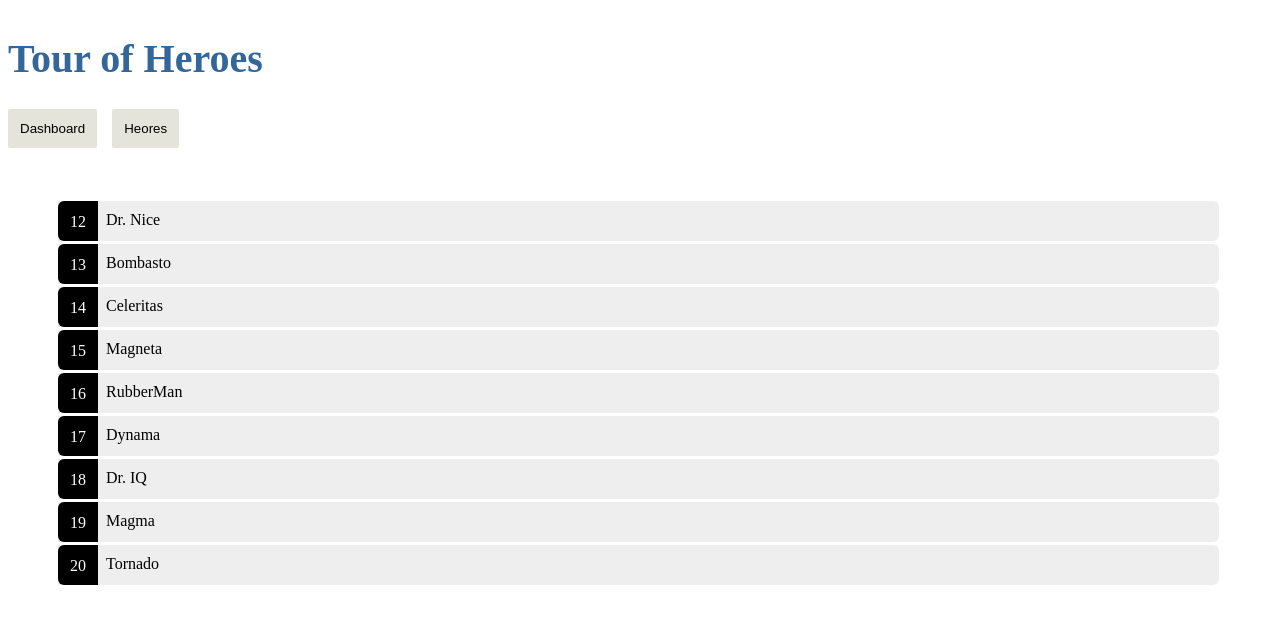
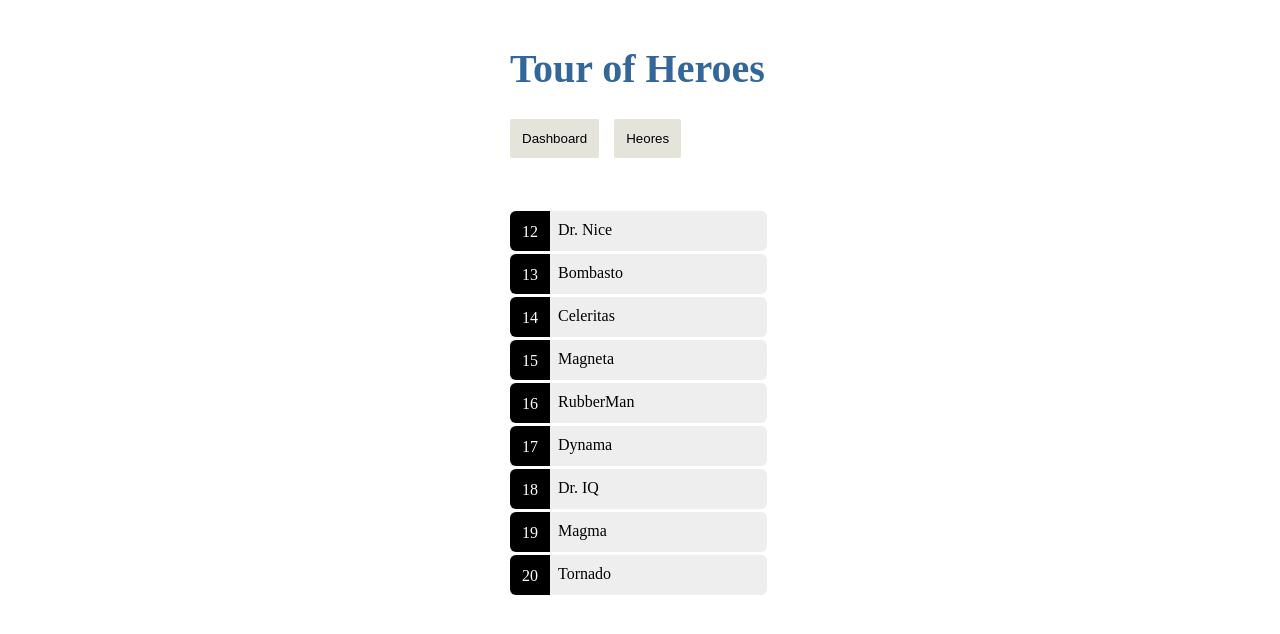
Before and after one commit to mwvane/heroes, an Angular app: page /heroes in a window 1280 px wide. Shown: the top 634 px of the page. Built offline with nearby package versions, Linux system fonts and the light colour scheme.

Commit message:
Create hero-item component and upadet hero component

```diff
--- a/src/app/app.component.css
+++ b/src/app/app.component.css
@@ -6,8 +6,8 @@
 .container{
     display: flex;
     justify-content: center;
-    background-color: red;
     align-self: center;
     flex-direction: column;
     padding: 10px;
+    min-width: 260px;
 }
--- a/src/app/app.component.html
+++ b/src/app/app.component.html
@@ -1,4 +1,6 @@
 <div class="main-container">
-  <app-header (clickOnHeroes)="onHeroes()"></app-header>
-  <router-outlet></router-outlet>
+  <div class="container">
+    <app-header (clickOnHeroes)="onHeroes()"></app-header>
+    <router-outlet></router-outlet>
+  </div>
 </div>
--- a/src/app/app.module.ts
+++ b/src/app/app.module.ts
@@ -5,6 +5,7 @@ import { AppComponent } from './app.component';
 import { HeaderComponent } from './header/header.component';
 import { DashboardComponent } from './dashboard/dashboard.component';
 import { HeroeComponent } from './heroe/heroe.component';
+import { HeroItemComponent } from './hero-item/hero-item.component';
 
 @NgModule({
   declarations: [
@@ -12,6 +13,7 @@ import { HeroeComponent } from './heroe/heroe.component';
     HeaderComponent,
     DashboardComponent,
     HeroeComponent,
+    HeroItemComponent,
   ],
   imports: [
     BrowserModule,
--- /dev/null
+++ b/src/app/hero-item/hero-item.component.css
@@ -0,0 +1,23 @@
+.hero {
+    display: flex;
+    margin: 3px;
+    margin-left: 0;
+    height: 40px;
+    text-align: center;
+    background-color: #eeeeee;
+    border-radius: 0 6px 6px 0;
+  }
+  span {
+    background-color: black;
+    color: white;
+    padding: 12px;
+    border-radius: 6px 0 0 6px;
+  }
+  p {
+    margin-left: 8px;
+    margin-top: 10px;
+  }
+  .hero:hover {
+    margin-left: 6px;
+    transition: .2s;
+  }
--- /dev/null
+++ b/src/app/hero-item/hero-item.component.html
@@ -0,0 +1,6 @@
+<div class="conatianer">
+  <div class="hero" (click) = "onItemClick()">
+    <span>{{hero.id}}</span>
+    <p>{{hero.name}}</p>
+  </div>
+</div>
--- /dev/null
+++ b/src/app/hero-item/hero-item.component.ts
@@ -0,0 +1,16 @@
+import { Component, EventEmitter, Output, Input} from '@angular/core';
+import { Hero } from '../model.hero';
+
+
+@Component({
+  selector: 'app-hero-item',
+  templateUrl: './hero-item.component.html',
+  styleUrls: ['./hero-item.component.css']
+})
+export class HeroItemComponent {
+  @Input() hero: Hero
+  @Output() itemClick: EventEmitter<any> = new EventEmitter();
+  onItemClick() {
+    this.itemClick.emit()
+  }
+}
--- a/src/app/heroe/heroe.component.css
+++ b/src/app/heroe/heroe.component.css
@@ -1,26 +1,3 @@
 .container{
-    padding: 50px;
+    padding-top: 50px;
 }
-.hero {
-  display: flex;
-  margin: 3px;
-  margin-left: 0;
-  height: 40px;
-  text-align: center;
-  background-color: #eeeeee;
-  border-radius: 0 6px 6px 0;
-}
-span {
-  background-color: black;
-  color: white;
-  padding: 12px;
-  border-radius: 6px 0 0 6px;
-}
-p {
-  margin-left: 8px;
-  margin-top: 10px;
-}
-.hero:hover {
-  margin-left: 6px;
-  transition: .2s;
-}
--- a/src/app/heroe/heroe.component.html
+++ b/src/app/heroe/heroe.component.html
@@ -1,6 +1,4 @@
 <div class="container">
-  <div *ngFor="let hero  of heroes" class="hero">
-    <span>{{hero.id}}</span>
-    <p>{{hero.name}}</p>
-  </div>
+  <app-hero-item *ngFor="let hero  of heroes" [hero]="hero" (itemClick)="onItemClick()" class="hero">
+  </app-hero-item>
 </div>
--- a/src/app/heroe/heroe.component.ts
+++ b/src/app/heroe/heroe.component.ts
@@ -11,5 +11,8 @@ export class HeroeComponent {
   constructor(private heroService : HeroesService){
 
   }
+  onItemClick(){
+
+  }
   heroes: Hero[] = this.heroService.getHeroes()
 }
```
Also changed, not shown: src/styles.css (line endings or trailing spaces).
